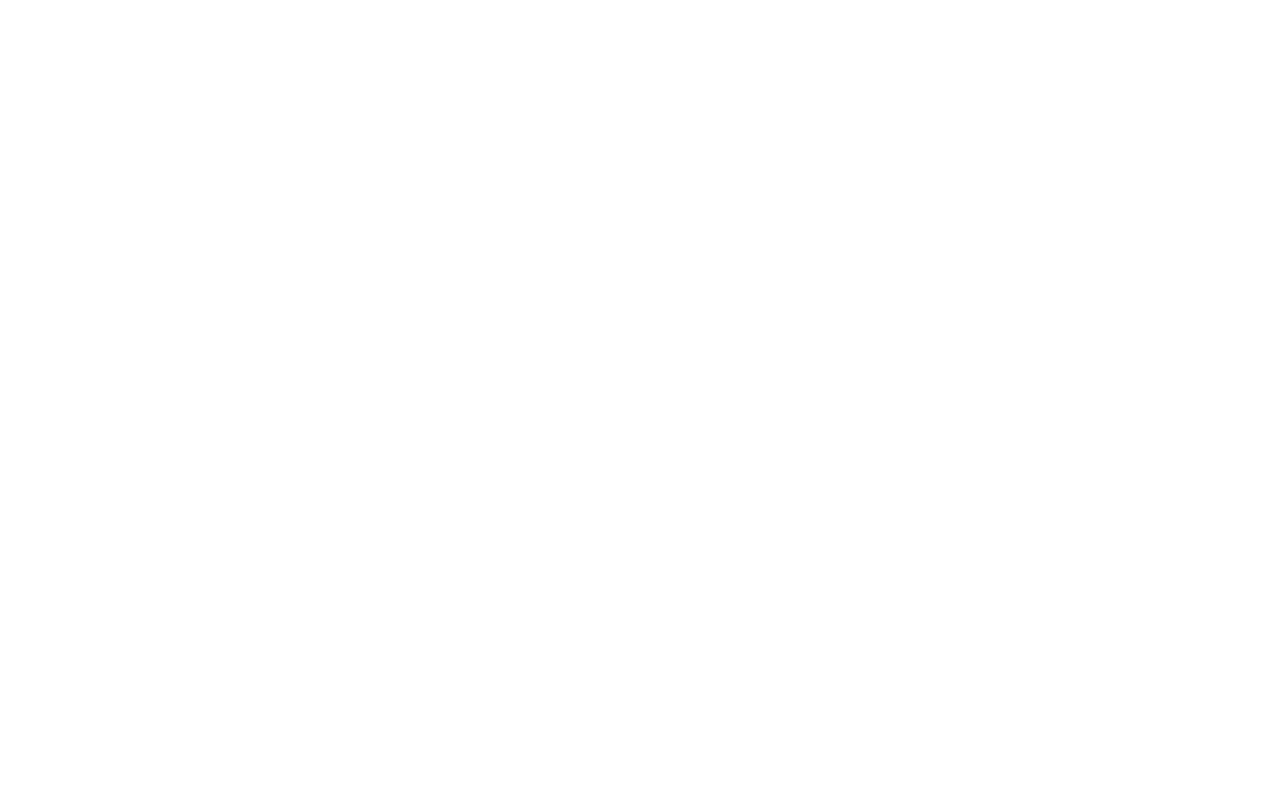
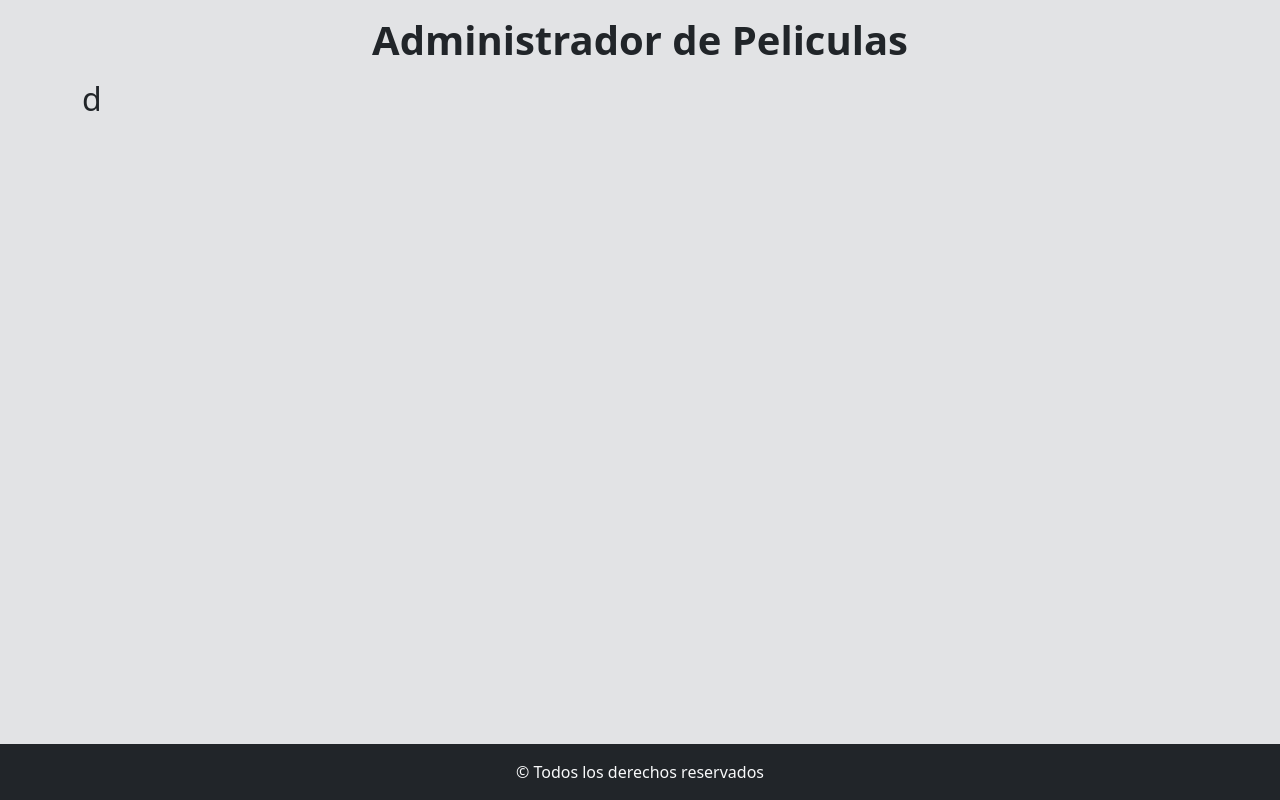
Before and after one commit to hernanortiz1/ejercicio10React, a React (Vite) app: page / in a window 1280 px wide. Built offline with nearby package versions, Linux system fonts and the light colour scheme.

Commit message:
agregue contenido a App y baje footer

```diff
--- a/package.json
+++ b/package.json
@@ -10,7 +10,9 @@
     "preview": "vite preview"
   },
   "dependencies": {
+    "bootstrap": "^5.3.6",
     "react": "^19.1.0",
+    "react-bootstrap": "^2.10.10",
     "react-dom": "^19.1.0"
   },
   "devDependencies": {
--- a/src/App.jsx
+++ b/src/App.jsx
@@ -1,13 +1,22 @@
-
+import "bootstrap/dist/css/bootstrap.min.css";
+import Formulario from "./components/Formulario";
 
 function App() {
-
-
   return (
     <>
-
+      <main className="bg-secondary-subtle">
+        <h1 className="my-3 text-center fw-bold">
+          Administrador de Peliculas
+        </h1>
+        <div className="container">
+          <Formulario />
+        </div>
+      </main>
+      <footer className="bg-dark text-light text-center py-3">
+        &copy; Todos los derechos reservados
+      </footer>
     </>
-  )
+  );
 }
 
-export default App
+export default App;
--- /dev/null
+++ b/src/components/Formulario.jsx
@@ -0,0 +1,11 @@
+import React from 'react';
+
+const Formulario = () => {
+    return (
+        <div>
+          <h2>d</h2>
+        </div>
+    );
+};
+
+export default Formulario;
--- a/src/index.css
+++ b/src/index.css
@@ -0,0 +1,12 @@
+#root {
+  display: flex;
+  flex-direction: column;
+  min-height: 100vh;
+}
+main {
+  flex-grow: 1;
+}
+
+.fondoFormulario {
+  background-color: rgba(129, 180, 247, 0.49);
+}
```
Also changed, not shown: 1 other file (tests, documents, lock files or other folders).
